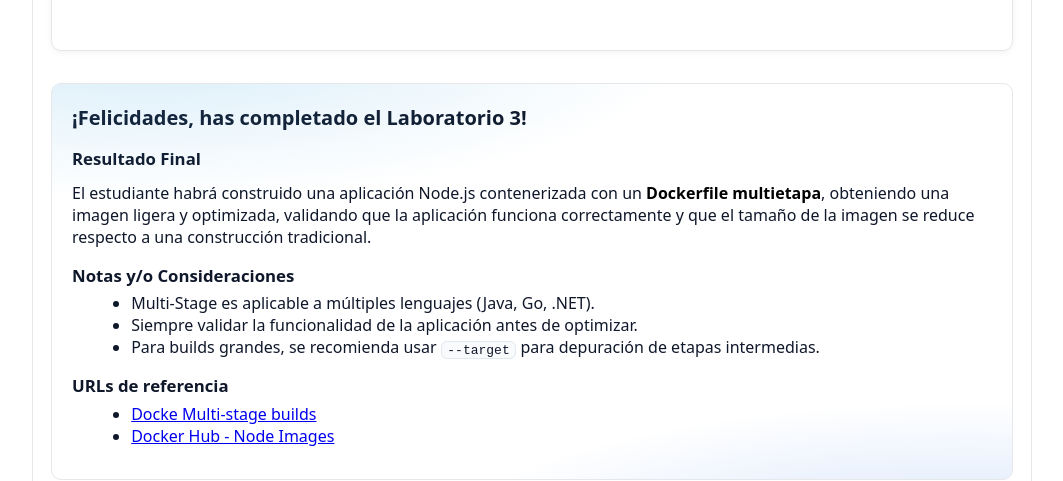
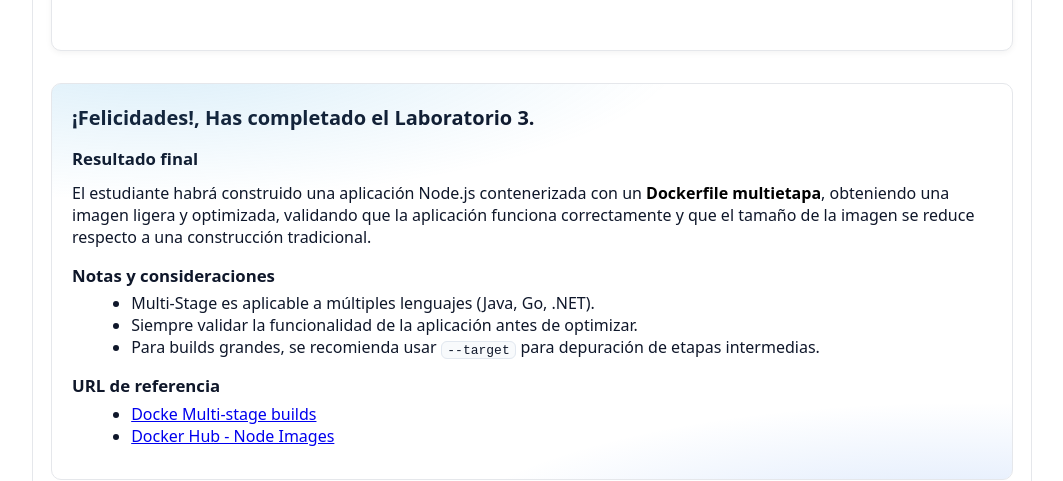
Before and after one commit to Netec-Mx/DOCK_KUB_V2, a Jekyll site: the page built from labs/capitulo3/lab3.md, in a window 1280 px wide and 900 px high, scrolled down 12959 px. Shown: the part 277-758 px from the top of the window, without its empty margins (108-1171 px from the left). Built offline with Jekyll 4.4.1, drawn with Linux system fonts in a browser that asks for light colours.

Commit message:
Ajustes de la plantilla seccion final

```diff
--- a/_includes/lab-footer.html
+++ b/_includes/lab-footer.html
@@ -8,17 +8,17 @@ Parámetros (usa page.* o include.*):
 {% endcomment %}
 
 <div class="lab-summary">
-  <h2>¡Felicidades, has completado el Laboratorio {{ include.lab_number | default: page.lab_number }}!</h2>
+  <h2>¡Felicidades!, Has completado el Laboratorio {{ include.lab_number | default: page.lab_number }}.</h2>
 
   {% assign _final = include.final_result | default: page.final_result %}
   {% if _final %}
-    <h3>Resultado Final</h3>
+    <h3>Resultado final</h3>
     <p>{{ _final | markdownify }}</p>
   {% endif %}
 
   {% assign _notes = include.notes | default: page.notes %}
   {% if _notes and _notes.size > 0 %}
-    <h3>Notas y/o Consideraciones</h3>
+    <h3>Notas y consideraciones</h3>
     <ul>
       {% for n in _notes %}
         {% assign item = n | markdownify | strip %}
@@ -32,7 +32,7 @@ Parámetros (usa page.* o include.*):
 
   {% assign _refs = include.references | default: page.references %}
   {% if _refs and _refs.size > 0 %}
-    <h3>URLs de referencia</h3>
+    <h3>URL de referencia</h3>
     <ul>
       {% for r in _refs %}
         {% if r.url and r.text %}
```
